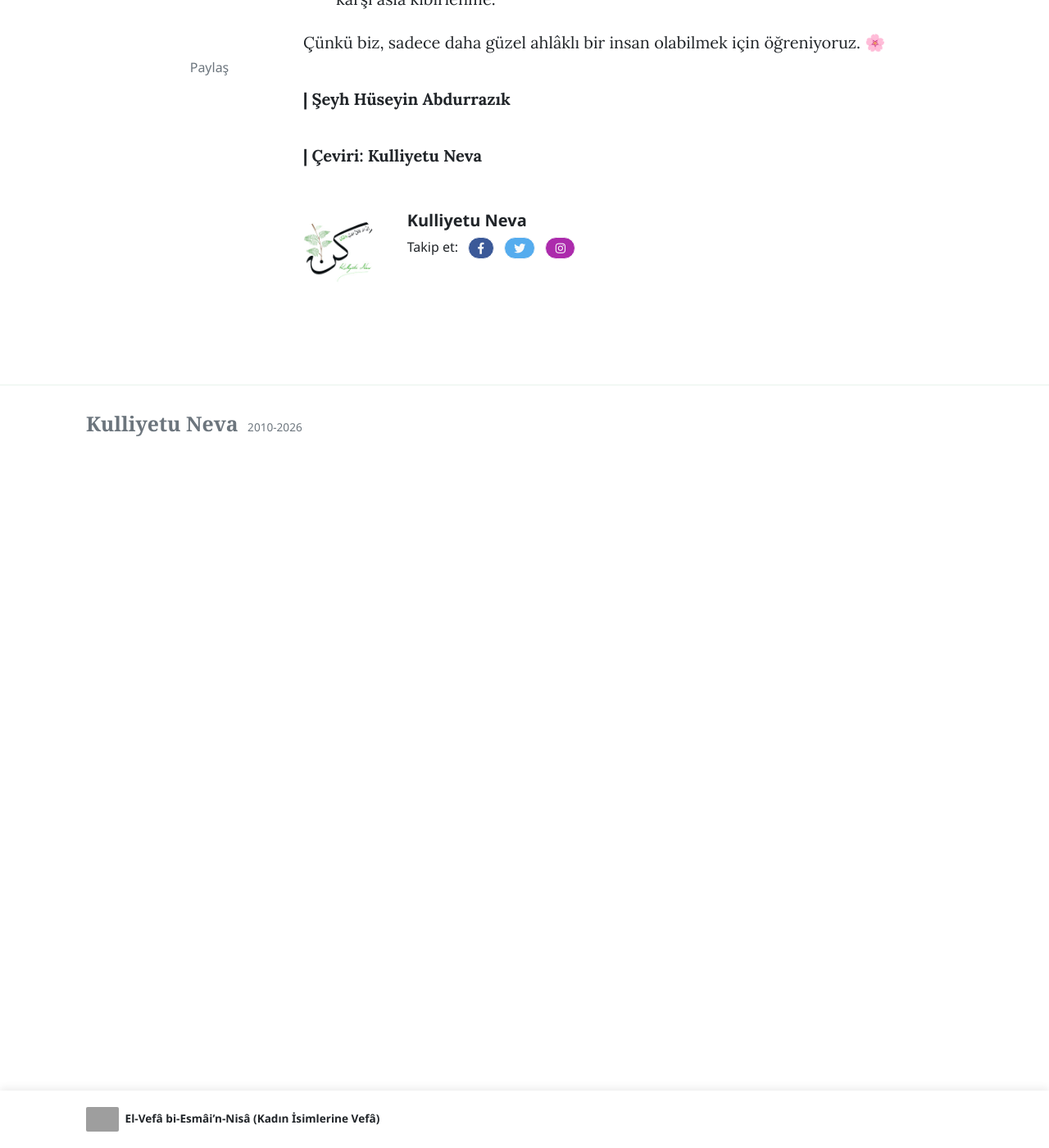
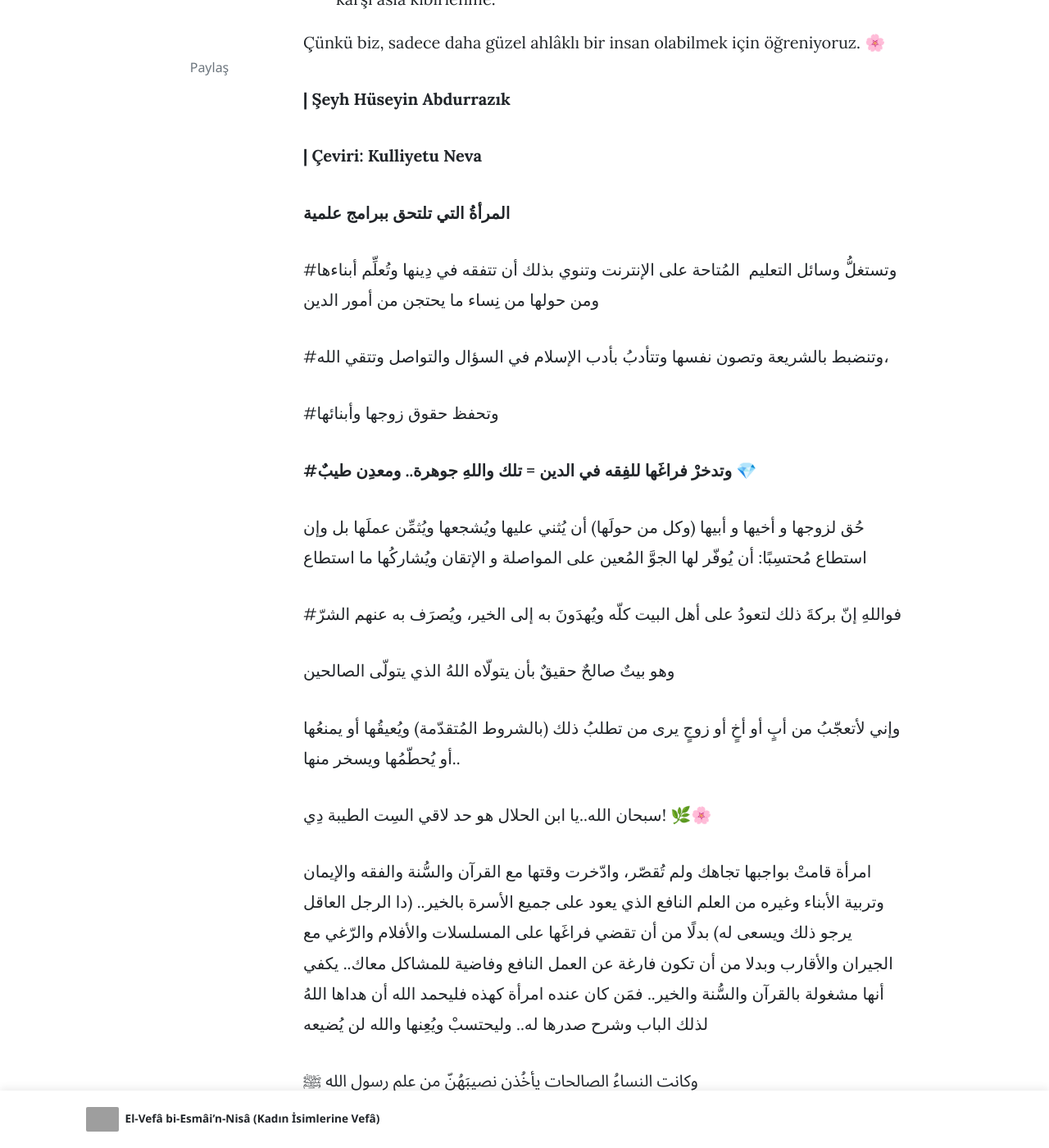
Before and after one commit to kulliyetuneva/website, a Jekyll site: the page built from _posts/2026-02-12-o-bir-mucevherdir.md, in a window 1280 px wide and 1400 px high, scrolled down 3161 px. Shown: the whole window at 82% size. Built offline with Jekyll 4.4.1, drawn with Linux system fonts in a browser that asks for light colours; nearby versions of some CDN libraries; comment, search, counter and statistics services are not loaded; some of the changed text lies outside the part shown; grey boxes are pictures that could not be loaded.

Commit message:
Update Yazı “2026-02-12-o-bir-mucevherdir”

```diff
--- a/_posts/2026-02-12-o-bir-mucevherdir.md
+++ b/_posts/2026-02-12-o-bir-mucevherdir.md
@@ -44,8 +44,66 @@ Hanım kardeşim, Allah gayretini kabul etsin, seni katında yüksek derecelere
 
 Çünkü biz, sadece daha güzel ahlâklı bir insan olabilmek için öğreniyoruz. 🌸
 
-
-
 **\| Şeyh Hüseyin Abdurrazık**
 
 **\| Ç﻿eviri: Kulliyetu Neva**
+
+
+
+
+
+**المرأةُ التي تلتحق ببرامج علمية**
+
+\#وتستغلُّ وسائل التعليم  المُتاحة على الإنترنت وتنوي بذلك أن تتفقه في دِينها وتُعلِّم أبناءها ومن حولها من نِساء ما يحتجن من أمور الدين
+
+\#وتنضبط بالشريعة وتصون نفسها وتتأدبُ بأدب الإسلام في السؤال والتواصل وتتقي الله،
+
+\#وتحفظ حقوق زوجها وأبنائها
+
+**\#وتدخرْ فراغَها للفِقه في الدين = تلك واللهِ جوهرة.. ومعدِن طيبٌ 💎**
+
+حُق لزوجها و أخيها و أبيها (وكل من حولَها) أن يُثني عليها ويُشجعها ويُثمِّن عملَها بل وإن استطاع مُحتسِبًا: أن يُوفّر لها الجوَّ المُعين على المواصلة و الإتقان ويُشاركُها ما استطاع
+
+\#فواللهِ إنّ بركةَ ذلك لتعودُ على أهل البيت كلّه ويُهدَونَ به إلى الخير، ويُصرَف به عنهم الشرّ
+
+وهو بيتٌ صالحٌ حقيقٌ بأن يتولّاه اللهُ الذي يتولّى الصالحين
+
+وإني لأتعجّبُ من أبٍ أو أخٍ أو زوجٍ يرى من تطلبُ ذلك (بالشروط المُتقدّمة) ويُعيقُها أو يمنعُها أو يُحطّمُها ويسخر منها..
+
+سبحان الله..يا ابن الحلال هو حد لاقي السِت الطيبة دِي! 🌿🌸
+
+امرأة قامتْ بواجبها تجاهك ولم تُقصّر، وادّخرت وقتها مع القرآن والسُّنة والفقه والإيمان وتربية الأبناء وغيره من العلم النافع الذي يعود على جميع الأسرة بالخير.. (دا الرجل العاقل يرجو ذلك ويسعى له) بدلًا من أن تقضي فراغَها على المسلسلات والأفلام والرّغي مع الجيران والأقارب وبدلا من أن تكون فارغة عن العمل النافع وفاضية للمشاكل معاك.. يكفي أنها مشغولة بالقرآن والسُّنة والخير.. فمَن كان عنده امرأة كهذه فليحمد الله أن هداها اللهُ لذلك الباب وشرح صدرها له.. وليحتسبْ ويُعِنها والله لن يُضيعه
+
+وكانت النساءُ الصالحات يأخُذن نصيبَهُنّ من علم رسول الله ﷺ
+
+عَنْ أَبِي صَالِحٍ ذَكْوَانَ ، عَنْ أَبِي سَعِيدٍ :
+
+جَاءَتِ امْرَأَةٌ إِلَى رَسُولِ اللَّهِ صَلَّى اللَّهُ عَلَيْهِ وَسَلَّمَ فَقَالَتْ: يَا رَسُولَ اللَّهِ، ذَهَبَ الرِّجَالُ بِحَدِيثِكَ، فَاجْعَلْ لَنَا مِنْ نَفْسِكَ يَوْمًا نَأْتِيكَ فِيهِ، تُعَلِّمُنَا مِمَّا عَلَّمَكَ اللَّهُ.
+
+فَقَالَ: " اجْتَمِعْنَ فِي يَوْمِ كَذَا وَكَذَا، فِي مَكَانِ كَذَا وَكَذَا ".
+
+فَاجْتَمَعْنَ، فَأَتَاهُنَّ رَسُولُ اللَّهِ صَلَّى اللَّهُ عَلَيْهِ وَسَلَّمَ، فَعَلَّمَهُنَّ مِمَّا عَلَّمَهُ اللَّهُ... الحديث
+
+رواه البخاري ٧٣١٠
+
+**\#أما_النصيحة للمرأة/ للفتاة:**
+
+فجزاك الله خير الجزاء وتقبل سعيَك، ورفعك عنده درجات..
+
+اتقي الله في ذلك وانوِي خيرًا،
+
+ولا تُقصري مع زوجك وأسرتِك فهم أحق بوقتِك وجُهدك، وإن صدقتِ مع الله سيُعينك ويبارك وقتك
+
+ولكن: أحسني اختيار البرنامج العلمية النافعة  مع من تثقين فيهم،
+
+ولا تُكثري من ذلك فتُضيعي وقتك وتُشتّتي جُهدك(فوقتُك المُتاح لك قليل جدا بعد واجبات المنزل)
+
+ولا تتواصلي مع رجل إلا بعلم زوجك وللحاجة وعلى قدر الحاجة، واعلمي أن الله يعلمُ المُفسِد من المُصلِح
+
+ولا تدخلي بابًا مُستحبًا (طلبُ الفقه في الدين) فتقعي في مُحرم!
+
+ولا تتكبّري بمعلوماتِك على من حولك وخصوصا زوجك
+
+\#بل إنما نتعلّم لتتحسّن أخلاقُنا
+
+**حسين عبد الرّازق**
```
